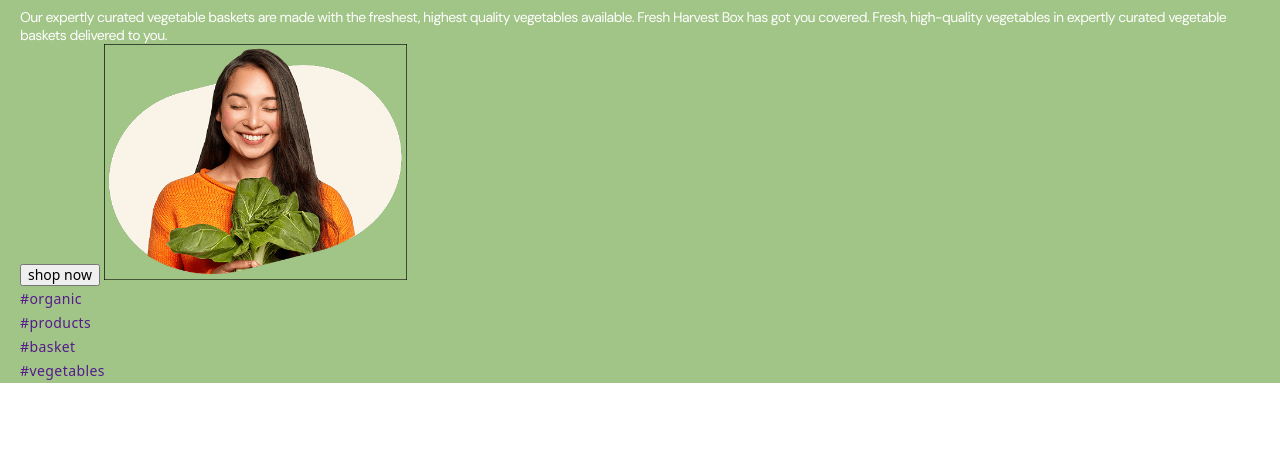
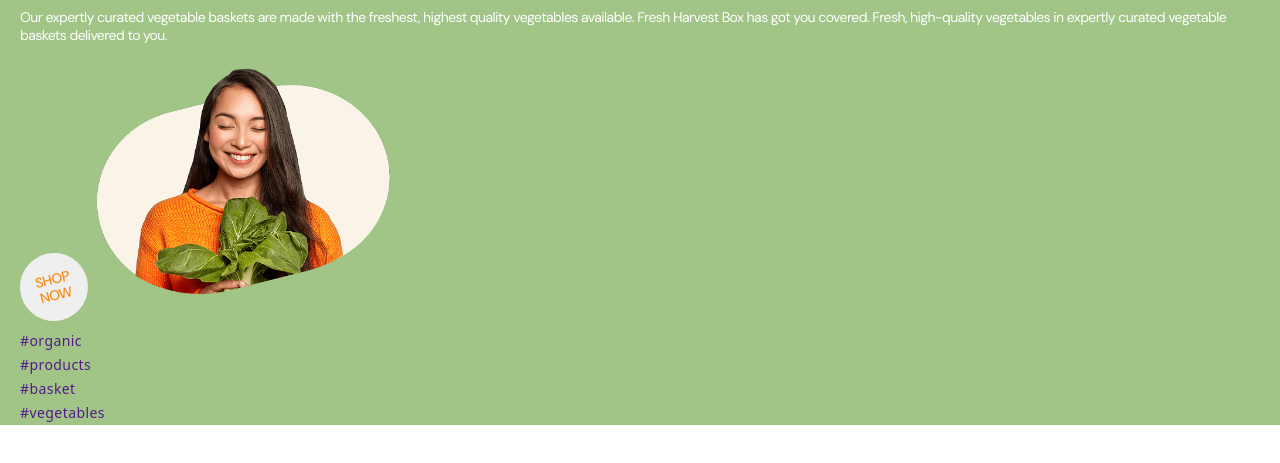
Before and after one commit to Just-Ang/veggie-boost1, a plain HTML site: page index.html in a window 1280 px wide. Shown: the part 303-766 px from the top of the page. Drawn offline with nearby package versions, Linux system fonts and the light colour scheme.

Commit message:
Update main.css

```diff
--- a/css/main.css
+++ b/css/main.css
@@ -211,12 +211,35 @@ font-size: 14px;
 line-height: 1.28571;
 letter-spacing: -0.04em;
 color: #fff;
+margin-bottom: 20px;
 }
+
+.hero-btn {
+  width: 68px;
+height: 68px;
+border: none;
+  border-radius: 100%;
+fill: var(--beige);
+font-family: var(--font-family);
+font-weight: 500;
+font-size: 14px;
+
+/* line-height: 16px; */
+line-height: 1.14286;
+letter-spacing: -0.04em;
+text-transform: uppercase;
+text-align: center;
+color: var(--orange);
+text-shadow: 0 4px 70px 0 rgba(0, 0, 0, 0.1);
+transform: rotate(-14deg);
+margin-bottom: 8px;
+}
+
 
 .hero-img {
   width: 100%;
   max-width: 303px;
   height: auto;
 height: 236px;
-border: none;
+clip-path: inset(2px);
 }
```
